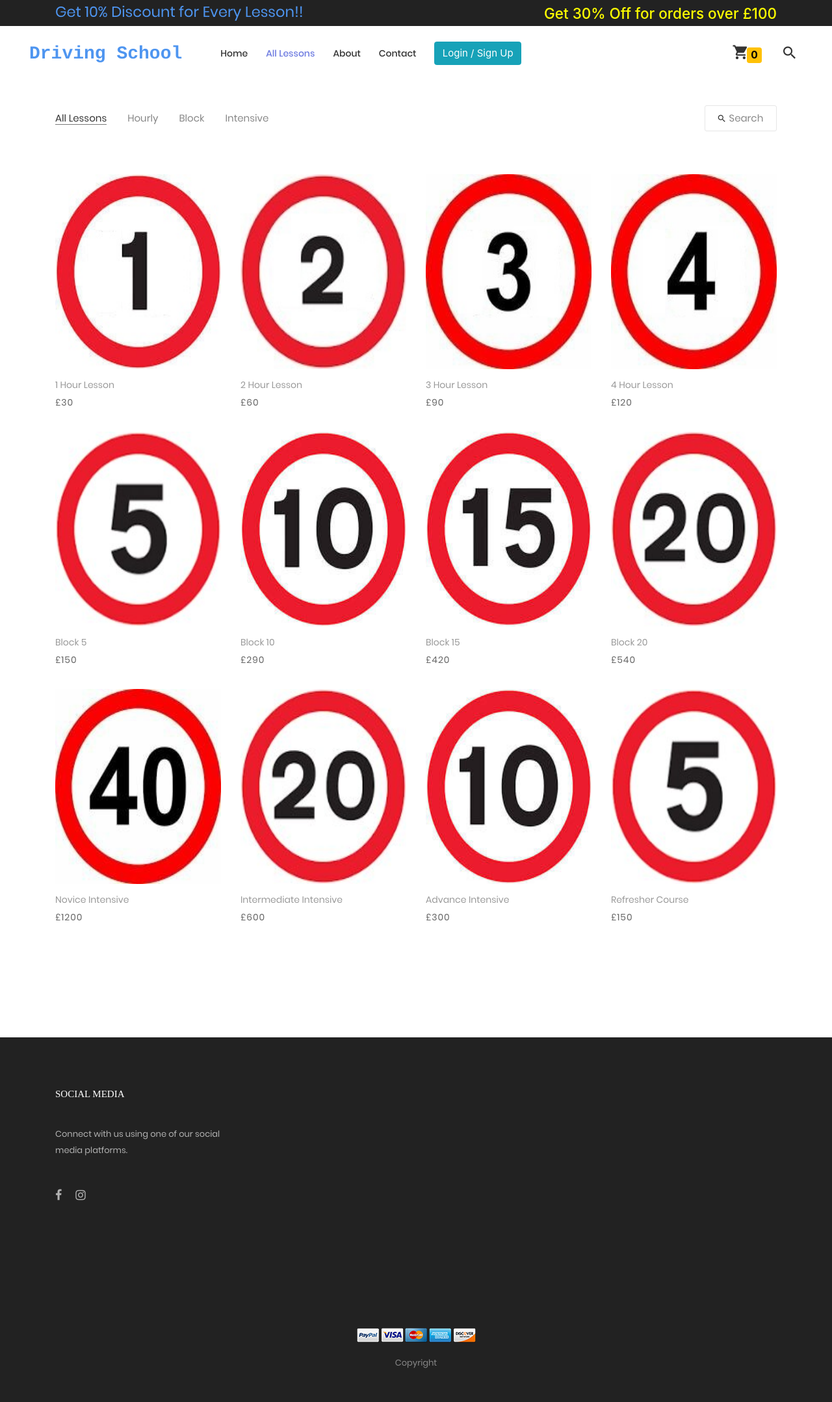
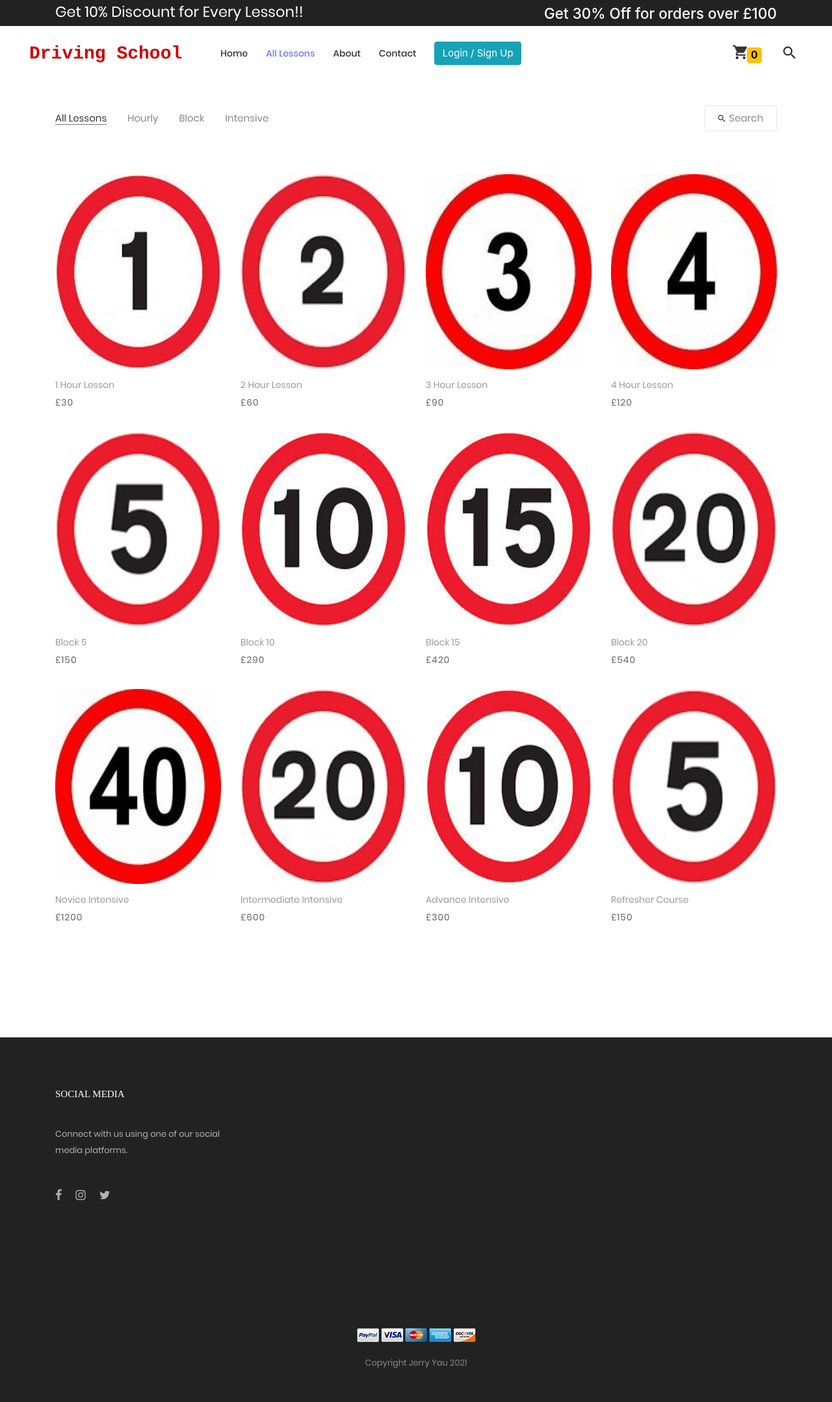
Before and after one commit to jtwy23/driving_school, a Django app: page /all_lessons in a window 1280 px wide. Shown: the whole page at 65% size. Run offline with Django 3.2, Linux system fonts and the light colour scheme; data comes from the database, SQL or seed files in the repository; some libraries are stand-ins or nearby versions; some web fonts are replaced.

Commit message:
Added more social media icons

```diff
--- a/driving_school/templates/base.html
+++ b/driving_school/templates/base.html
@@ -43,10 +43,10 @@
 			<div class="top-bar">
 				<div class="content-topbar flex-sb-m h-full container">
 					<div class="left-top-bar">
-						<h4 class="mt-1" style="color:#4E95F0;">Get 10% Discount for Every Lesson!!</h4>
+						<h4 class="mt-1" style="color:#fff;">Get 10% Discount for Every Lesson!!</h4>
 					</div>
 					<div class="right-top-bar">
-						<h4 class="mt-2" style="color:yellow;">Get 30% Off for orders over £100</h4>
+						<h4 class="mt-2" style="color:#fff;">Get 30% Off for orders over £100</h4>
 					</div>
 				</div>
 			</div>
@@ -58,7 +58,7 @@
 					<div id="logo" style="padding:10px 0">
 						<a href="/">
 							<h5 class="ltext-101 cl2 p-t-40 p-b-30 pr-5"
-								style="font-family:courier,arial,helvetica; color:#4E95F0;"><b>Driving School</b>
+								style="font-family:courier,arial,helvetica; color:#cc0000;"><b>Driving School</b>
 							</h5>
 						</a>
 					</div>
@@ -151,7 +151,7 @@
 			<div class="logo-mobile">
 				<a href="/">
 					<h5 class="ltext-101 cl2 p-t-10 p-b-30"
-						style="font-family:courier,arial,helvetica; color:#4E95F0; font-size:15px;">
+						style="font-family:courier,arial,helvetica; color:#cc0000; font-size:15px;">
 						<b>Driving School</b>
 					</h5>
 				</a>
@@ -320,12 +320,16 @@
 					</p>
 
 					<div class="p-t-27">
-						<a href="#" class="fs-18 cl7 hov-cl1 trans-04 m-r-16">
+						<a href="http://www.facebook.com" target="_blank" class="fs-18 cl7 hov-cl1 trans-04 m-r-16">
 							<i class="fa fa-facebook"></i>
 						</a>
 
-						<a href="#" class="fs-18 cl7 hov-cl1 trans-04 m-r-16">
+						<a href="https://www.instagram.com/" target="_blank" class="fs-18 cl7 hov-cl1 trans-04 m-r-16">
 							<i class="fa fa-instagram"></i>
+						</a>
+
+						<a href="https://www.twitter.com/" target="_blank" class="fs-18 cl7 hov-cl1 trans-04 m-r-16">
+							<i class="fa fa-twitter"></i>
 						</a>
 					</div>
 
@@ -360,7 +364,7 @@
 				</div>
 
 				<p class="stext-107 cl6 txt-center">
-					Copyright
+					Copyright Jerry Yau 2021
 				</p>
 			</div>
 		</div>
```
